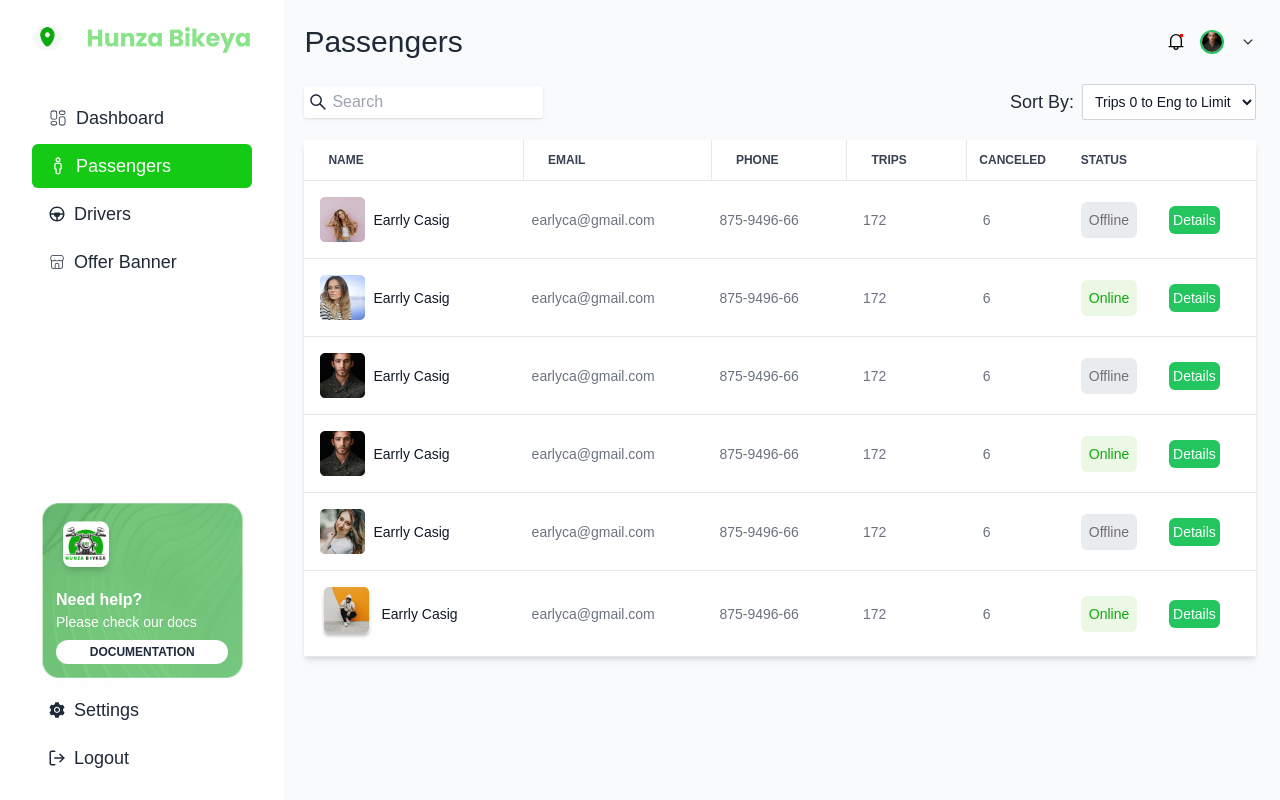
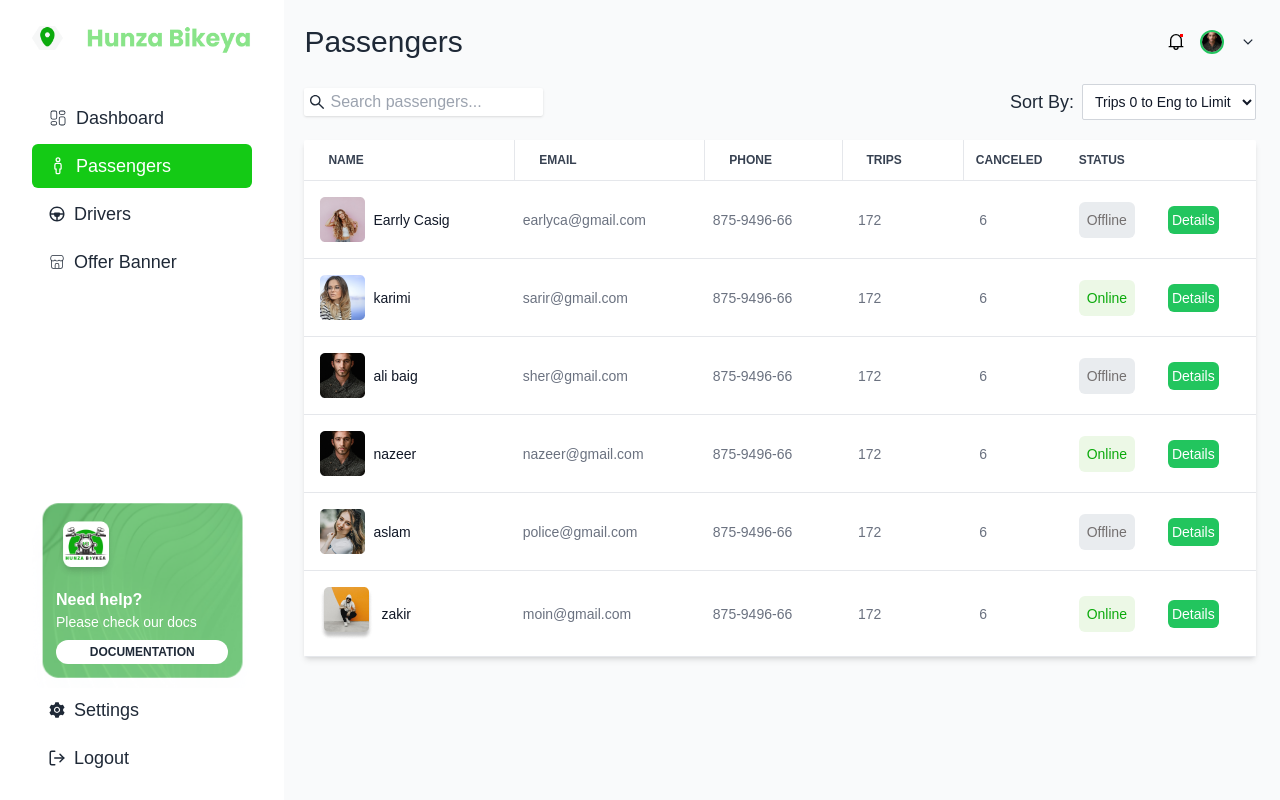
Before and after one commit to Mehboob-alam1/hunza-bikeya-webpanel, a React (Vite) app: page /passengers in a window 1280 px wide. Built offline with nearby package versions, Linux system fonts and the light colour scheme.

Commit message:
search filter

```diff
--- /dev/null
+++ b/src/components/SearchFilter/SearchFilter.jsx
@@ -0,0 +1,29 @@
+import React, { useState } from 'react';
+
+const SearchFilter = ({ passengers, setFilteredPassengers }) => {
+  const [searchQuery, setSearchQuery] = useState('');
+
+  const handleSearch = (event) => {
+    const query = event.target.value.toLowerCase();
+    setSearchQuery(query); // Update the searchQuery state with the current input value
+    const filteredPassengers = passengers.filter(
+      passenger =>
+        passenger.name.toLowerCase().includes(query) ||
+        passenger.location.toLowerCase().includes(query)
+    );
+    setFilteredPassengers(filteredPassengers);
+  };
+
+  return (
+    <div>
+      <input
+        type="text"
+        placeholder="Search passengers..."
+        value={searchQuery}
+        onChange={handleSearch}
+      />
+    </div>
+  );
+};
+
+export default SearchFilter;
--- a/src/pages/Drivers/Drivers.jsx
+++ b/src/pages/Drivers/Drivers.jsx
@@ -9,7 +9,19 @@ import DriversModel from "./DriversModel";
 
 const Drivers = () => {
   const [selectedDriver, setSelectedDriver] = useState(null);
+  const [searchQuery, setSearhQuery] = useState("");
+  const [filterDriver, setFilterDriver] = useState(DriversData);
 
+  const handleSearch=(e)=>{
+    const query = e.target.value.toLowerCase();
+    setSearhQuery(query);
+    const filteredData = DriversData.filter((driver)=>
+      driver.name.toLowerCase().startsWith(query) ||
+      driver.email.toLowerCase().startsWith(query) ||
+      driver.phone.toLowerCase().includes(query)
+    );
+    setFilterDriver(filteredData)
+  }
   const handleToggle = (driver) => {
     setSelectedDriver(driver)
   };
@@ -34,6 +46,8 @@ const Drivers = () => {
           <AiOutlineSearch className="text-xl" />
           <input
             type="text"
+            value={searchQuery}
+            onChange={handleSearch}
             placeholder="Search"
             className="bg-transparent outline-none"
           />
@@ -81,7 +95,7 @@ const Drivers = () => {
               <th scope="col" className="px-0 py-3"></th>
             </tr>
           </thead>
-          {DriversData.map((driver) => (
+          {filterDriver.map((driver) => (
             <tbody key={driver.id}>
               <tr className="bg-white border-b dark:bg-gray-900 dark:border-gray-700 border-b">
                 <td
--- a/src/pages/Drivers/DriversData.js
+++ b/src/pages/Drivers/DriversData.js
@@ -12,61 +12,62 @@ export const DriversData = [
         name: "Earrly Casig",
         email: "earlyca@gmail.com",
         phone: "875-9496-66",
-        trips: "172",
-        cancel: "6",
+        trips: 172,
+        cancel: 6,
         status: "Offline",
 
     },
     {
-        id: 2,
+        id:2,
         img: img2,
-        name: "Earrly Casig",
-        email: "earlyca@gmail.com",
+        name: "karimi",
+        email: "sarir@gmail.com",
         phone: "875-9496-66",
-        trips: "172",
-        cancel: "6",
+        trips: 172,
+        cancel: 6,
         status: "Online",
 
     },
     {
         id: 3,
         img: img3,
-        name: "Earrly Casig",
-        email: "earlyca@gmail.com",
+        name: "ali baig",
+        email: "sher@gmail.com",
         phone: "875-9496-66",
-        trips: "172",
-        cancel: "6",
-        status: "Online",
+        trips: 172,
+        cancel: 6,
+        status: "Offline",
     },
     {
-        id: 4,
+        id:4,
         img: img4,
-        name: "Earrly Casig",
-        email: "earlyca@gmail.com",
+        name: "nazeer",
+        email: "nazeer@gmail.com",
         phone: "875-9496-66",
-        trips: "172",
-        cancel: "6",
+        trips: 172,
+        cancel: 6,
         status: "Online",
     },
     {
         id: 5,
         img: img5,
-        name: "Earrly Casig",
-        email: "earlyca@gmail.com",
+        name: "aslam",
+        email: "police@gmail.com",
         phone: "875-9496-66",
-        trips: "172",
-        cancel: "6",
-        status: "Online",
+        trips: 172,
+        cancel: 6,
+        status: "Offline",
     },
     {
         id: 6,
         img: img6,
-        name: "Earrly Casig",
-        email: "earlyca@gmail.com",
+        name: "zakir",
+        email: "moin@gmail.com",
         phone: "875-9496-66",
-        trips: "172",
-        cancel: "6",
+        trips: 172,
+        cancel: 6,
         status: "Online",
     },
 
+
 ]
--- a/src/pages/Passengers/PassengerData.js
+++ b/src/pages/Passengers/PassengerData.js
@@ -20,8 +20,8 @@ export const PassengerData = [
     {
         id:2,
         img: img2,
-        name: "Earrly Casig",
-        email: "earlyca@gmail.com",
+        name: "karimi",
+        email: "sarir@gmail.com",
         phone: "875-9496-66",
         trips: 172,
         cancel: 6,
@@ -31,8 +31,8 @@ export const PassengerData = [
     {
         id: 3,
         img: img3,
-        name: "Earrly Casig",
-        email: "earlyca@gmail.com",
+        name: "ali baig",
+        email: "sher@gmail.com",
         phone: "875-9496-66",
         trips: 172,
         cancel: 6,
@@ -41,8 +41,8 @@ export const PassengerData = [
     {
         id:4,
         img: img4,
-        name: "Earrly Casig",
-        email: "earlyca@gmail.com",
+        name: "nazeer",
+        email: "nazeer@gmail.com",
         phone: "875-9496-66",
         trips: 172,
         cancel: 6,
@@ -51,8 +51,8 @@ export const PassengerData = [
     {
         id: 5,
         img: img5,
-        name: "Earrly Casig",
-        email: "earlyca@gmail.com",
+        name: "aslam",
+        email: "police@gmail.com",
         phone: "875-9496-66",
         trips: 172,
         cancel: 6,
@@ -61,8 +61,8 @@ export const PassengerData = [
     {
         id: 6,
         img: img6,
-        name: "Earrly Casig",
-        email: "earlyca@gmail.com",
+        name: "zakir",
+        email: "moin@gmail.com",
         phone: "875-9496-66",
         trips: 172,
         cancel: 6,
--- a/src/pages/Passengers/Passengers.jsx
+++ b/src/pages/Passengers/Passengers.jsx
@@ -11,9 +11,23 @@ import PassengerModel from "./PassengerModel";
 
 const Passengers = () => {
   const [selectedPassenger, setSelectedPassenger] = useState(null);
+  const [searchQuery, setSearchQuery] = useState("");
+  const [filteredPassengers, setFilteredPassengers] = useState( PassengerData);
+
+  const handleSearch = (event) => {
+    const query = event.target.value.toLowerCase();
+    setSearchQuery(query);
+    const filteredData = PassengerData.filter(
+      (passenger) =>
+        passenger.name.toLowerCase().startsWith(query) ||
+        passenger.email.toLowerCase().startsWith(query) ||
+        passenger.phone.toLowerCase().includes(query)
+    );
+    setFilteredPassengers(filteredData);
+  };
 
   const handleDetailClick = (passenger) => {
-    setSelectedPassenger(passenger);
+    setSelectedPassenger(passenger)
   };
 
   return (
@@ -37,8 +51,10 @@ const Passengers = () => {
           <AiOutlineSearch className="text-xl" />
           <input
            type="text"
-            placeholder="Search"
-            className="bg-transparent outline-none"
+           placeholder="Search passengers..."
+           value={searchQuery}
+           onChange={handleSearch}
+           className="w-full h-full bg-transparent outline-none"
           />
         </div>
 
@@ -48,7 +64,9 @@ const Passengers = () => {
             id="countries"
             className="bg-white border border-gray-300 text-gray-900 text-sm rounded-sm focus:ring-blue-500 focus:border-blue-500 block w-50 p-2 dark:bg-gray-700 dark:border-gray-600 dark:placeholder-gray-400 dark:text-white dark:focus:ring-blue-500 dark:focus:border-blue-500 outline-none"
           >
-            <option selected value="Trips 0 to Eng to Limit">Trips 0 to Eng to Limit</option>
+            <option selected value="Trips 0 to Eng to Limit">
+              Trips 0 to Eng to Limit
+            </option>
             <option value="US">United States</option>
             <option value="CA">Canada</option>
             <option value="FR">France</option>
@@ -82,7 +100,7 @@ const Passengers = () => {
               <th scope="col" className="px-0 py-3"></th>
             </tr>
           </thead>
-          {PassengerData.map((passenger) => (
+          {filteredPassengers.map((passenger) => (
             <tbody key={passenger.id}>
               <tr className="bg-white border-b dark:bg-gray-900 dark:border-gray-700 border-b">
                 <td
@@ -97,16 +115,21 @@ const Passengers = () => {
                 <td className="px-4 py-4">{passenger.trips}</td>
                 <td className="px-4 py-4">{passenger.cancel}</td>
                 <td className="px-0 py-4">
-                  <button className={`status p-2 bg-gray-50 rounded-md ${
-                    passenger.status.toLowerCase() === 'online'
-                      ? 'online'
-                      : 'offline'
-                  }`}>
+                  <button
+                    className={`status p-2 bg-gray-50 rounded-md ${
+                      passenger.status.toLowerCase() === "online"
+                        ? "online"
+                        : "offline"
+                    }`}
+                  >
                     {passenger.status}
                   </button>
                 </td>
                 <td className="px-2 py-4">
-                  <button className="p-1 bg-green-500 text-white rounded-md" onClick={() => handleDetailClick(passenger)}>
+                  <button
+                    className="p-1 bg-green-500 text-white rounded-md"
+                    onClick={() => handleDetailClick(passenger)}
+                  >
                     Details
                   </button>
                 </td>
@@ -114,14 +137,13 @@ const Passengers = () => {
             </tbody>
           ))}
         </table>
-
-
       </div>
       <div className="absolute top-[0] left-0 z-index-[999] w-[100%]">
         {selectedPassenger && (
           <PassengerModel
             passenger={selectedPassenger}
-             onClose={() => setSelectedPassenger(null)}/>
+            onClose={() => setSelectedPassenger(null)}
+          />
         )}
       </div>
     </div>
```
Lines whose indentation alone changed are shown as unchanged.
